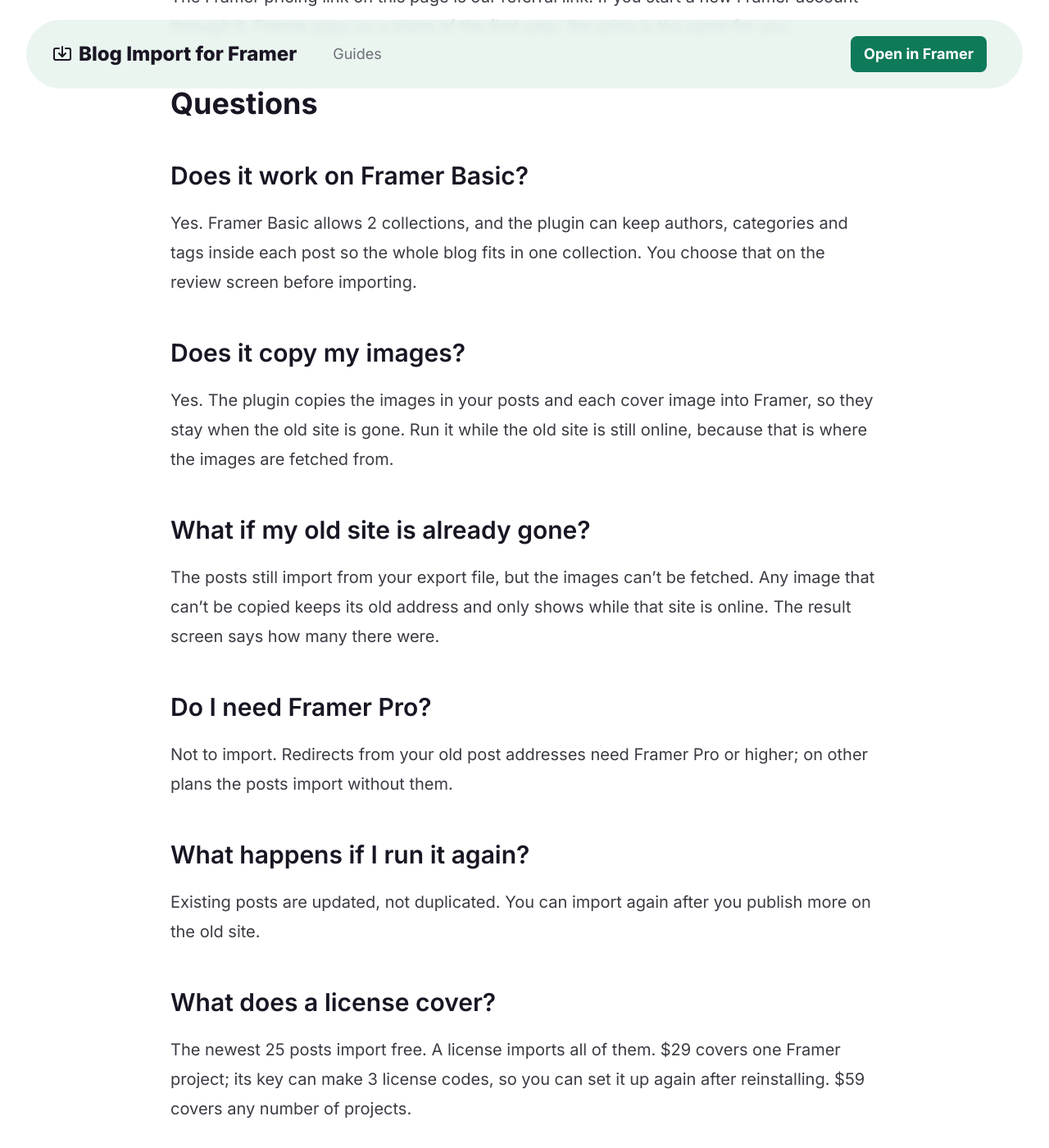
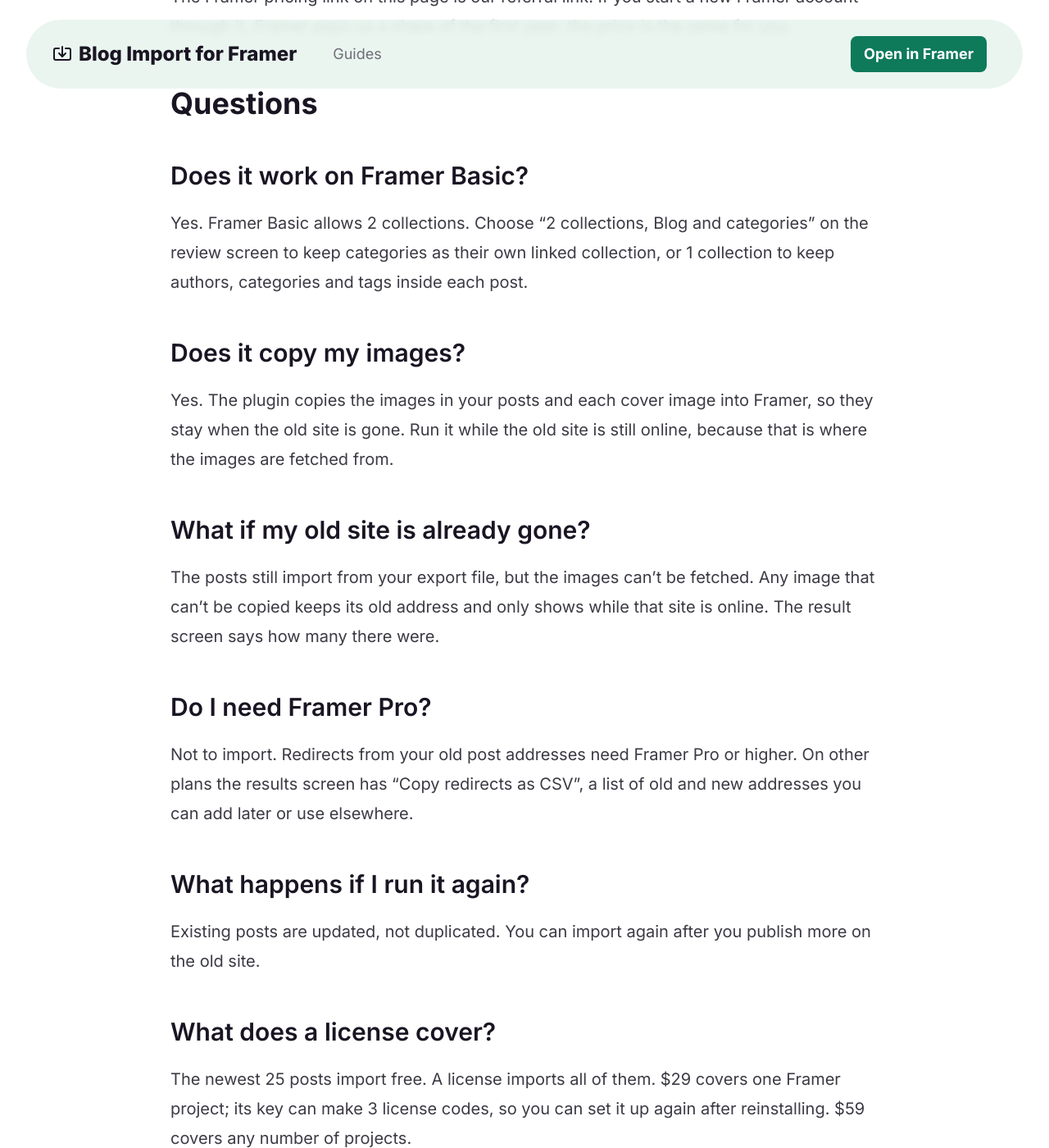
Before and after one commit to keyturnkit/keyturnkit.github.io, a Jekyll site: the page built from blog-import/index.md, in a window 1280 px wide and 1400 px high, scrolled down 3352 px. Shown: the whole window at 82% size. Built offline with Jekyll 4.4.1, drawn with Linux system fonts in a browser that asks for light colours.

Commit message:
Blog Import FAQ: 2-collection layout and redirect CSV (V403, live since V153)

```diff
--- a/blog-import/index.md
+++ b/blog-import/index.md
@@ -69,7 +69,7 @@
 
 ### Does it work on Framer Basic?
 
-Yes. Framer Basic allows 2 collections, and the plugin can keep authors, categories and tags inside each post so the whole blog fits in one collection. You choose that on the review screen before importing.
+Yes. Framer Basic allows 2 collections. Choose "2 collections, Blog and categories" on the review screen to keep categories as their own linked collection, or 1 collection to keep authors, categories and tags inside each post.
 
 ### Does it copy my images?
 
@@ -81,7 +81,7 @@
 
 ### Do I need Framer Pro?
 
-Not to import. Redirects from your old post addresses need Framer Pro or higher; on other plans the posts import without them.
+Not to import. Redirects from your old post addresses need Framer Pro or higher. On other plans the results screen has "Copy redirects as CSV", a list of old and new addresses you can add later or use elsewhere.
 
 ### What happens if I run it again?
 
```
